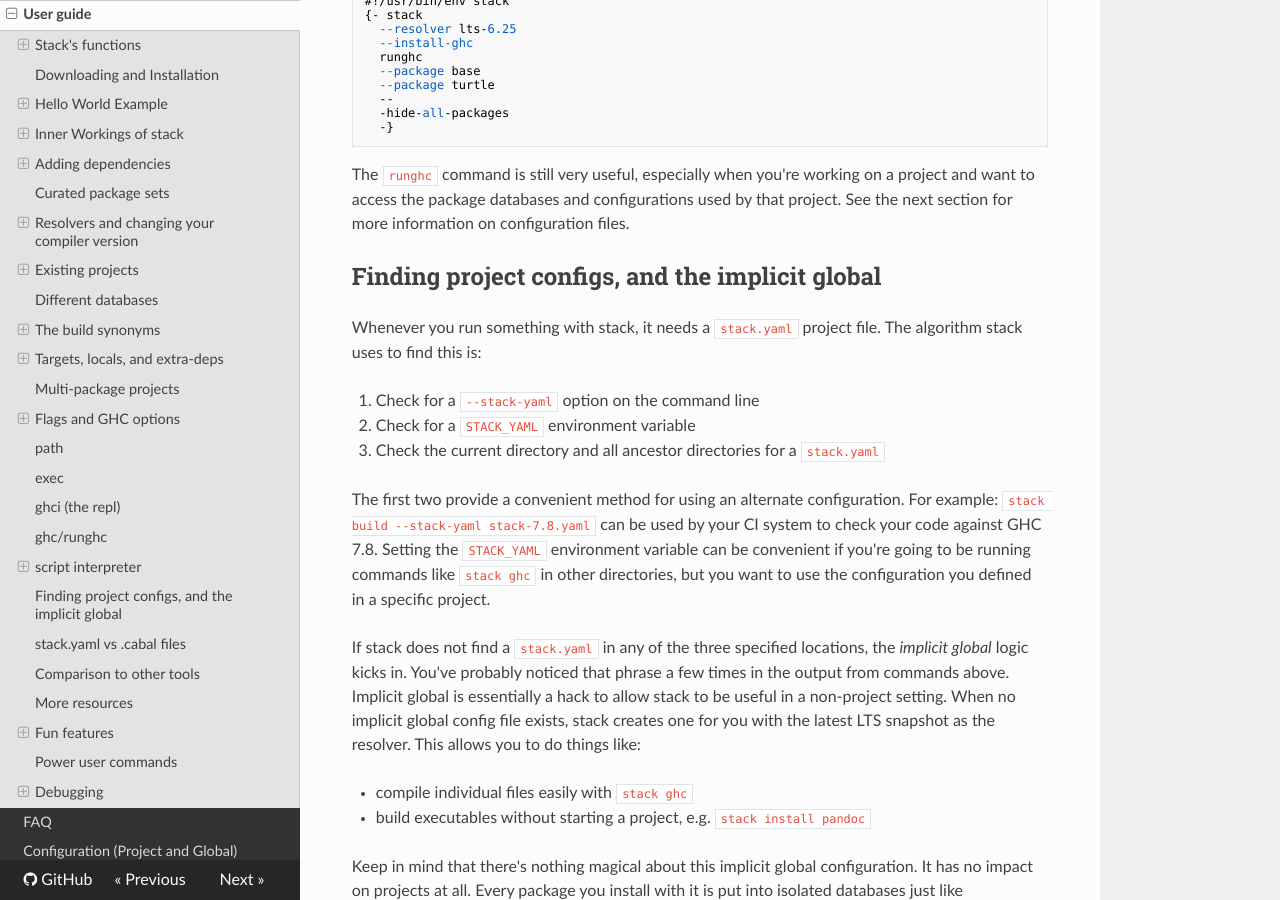
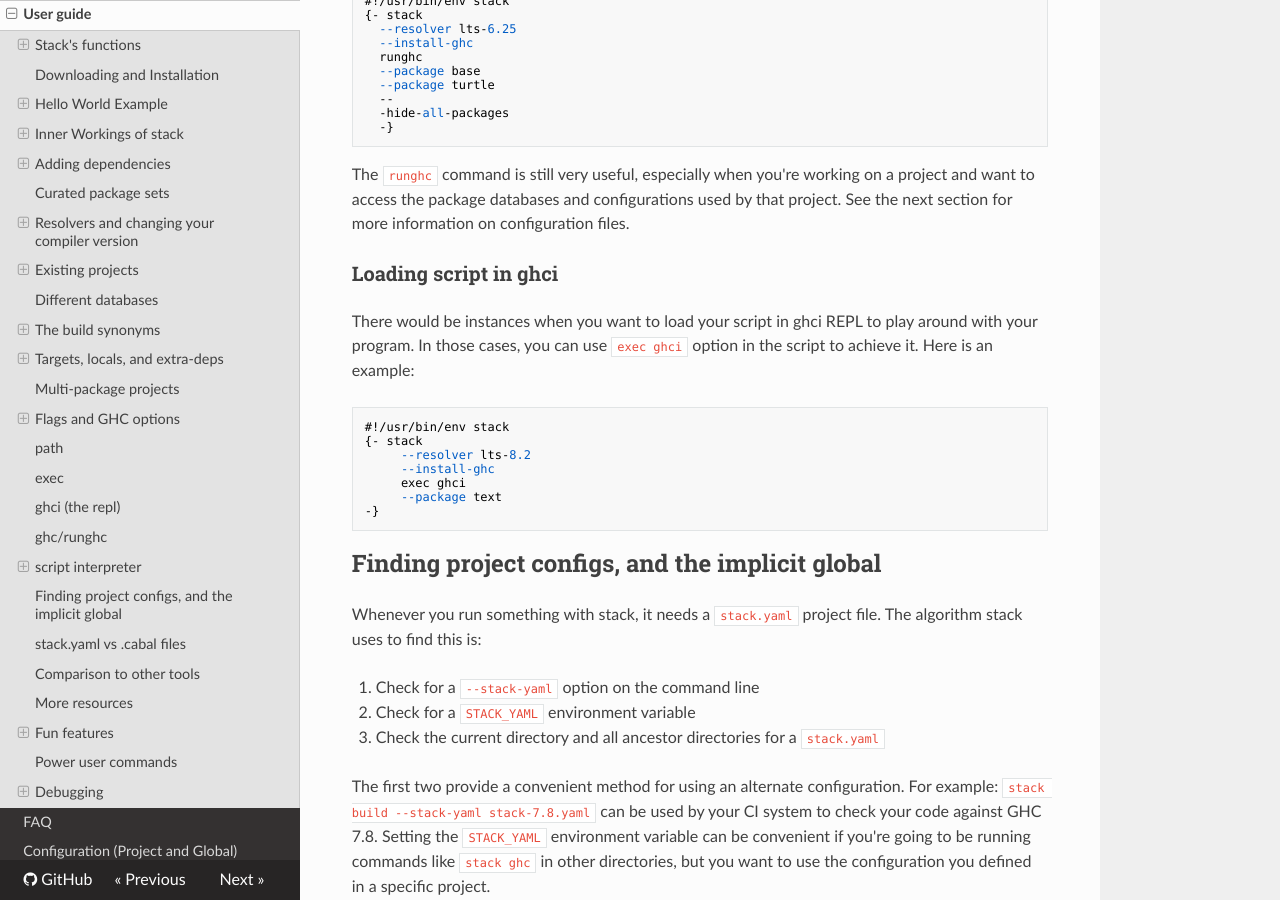
Before and after one commit to commercialhaskell/stack, an MkDocs documentation site: the page built from doc/GUIDE.md, in a window 1280 px wide and 900 px high, scrolled down 31894 px. Built offline with MkDocs 1.6.1, drawn with Linux system fonts in a browser that asks for light colours; nearby versions of some CDN libraries; old or Windows-style settings are respelled for this version of MkDocs.

Commit message:
Add Loading script in ghci section
Fixes #2788

````diff
--- a/doc/GUIDE.md
+++ b/doc/GUIDE.md
@@ -1770,6 +1770,22 @@ recommended in general. For those curious, here is an example with `runghc`:
 The `runghc` command is still very useful, especially when you're working on a
 project and want to access the package databases and configurations used by
 that project. See the next section for more information on configuration files.
+
+### Loading script in ghci
+
+There would be instances when you want to load your script in ghci
+REPL to play around with your program. In those cases, you can use
+`exec ghci` option in the script to achieve it. Here is an example:
+
+```
+#!/usr/bin/env stack
+{- stack
+     --resolver lts-8.2
+     --install-ghc
+     exec ghci
+     --package text
+-}
+```
 
 ## Finding project configs, and the implicit global
 
````
